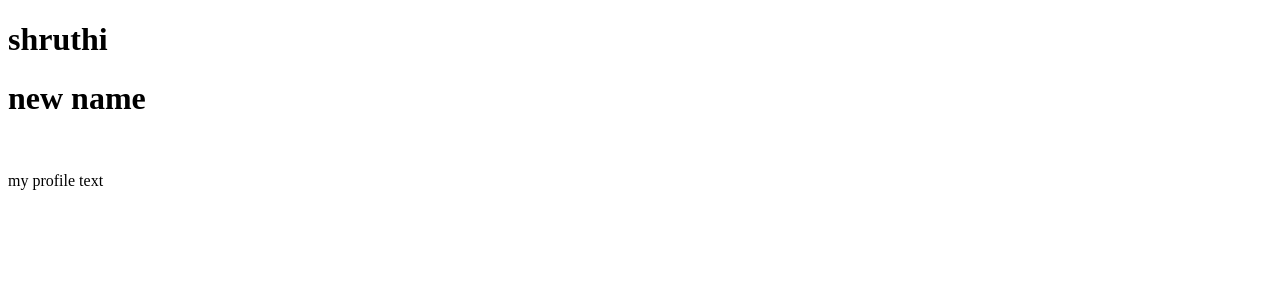
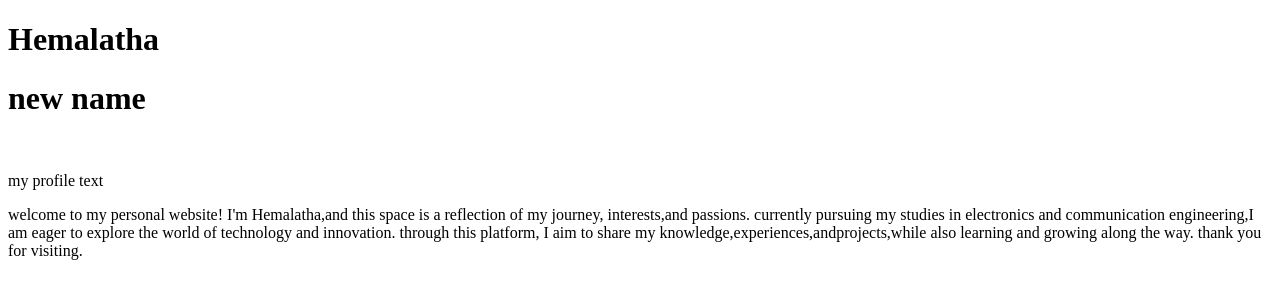
Before and after one commit to Hemalatha1416/sutha1614, a plain HTML site: page index.html in a window 1280 px wide. Drawn offline with Linux system fonts and the light colour scheme.

Commit message:
added paragraph

```diff
--- a/index.html
+++ b/index.html
@@ -6,8 +6,14 @@
     <title>my first website</title>
 </head>
 <body>
-    <h1>shruthi</h1>
+    <h1>Hemalatha</h1>
     <h1>new name</h1>
+    <p></p>
 </body><img src="profile.jfif" alt="">
 <p>my profile text</p>
-</html>
+<p> welcome to my personal website!
+    I'm Hemalatha,and this space is a reflection of my journey, interests,and passions.
+    currently pursuing my studies in electronics and communication engineering,I am eager to explore the world  of technology and innovation.
+    through this platform,  I aim to share my knowledge,experiences,andprojects,while also learning and growing along the way.
+    thank you for visiting. <div class=""></div>
+</p>
```
